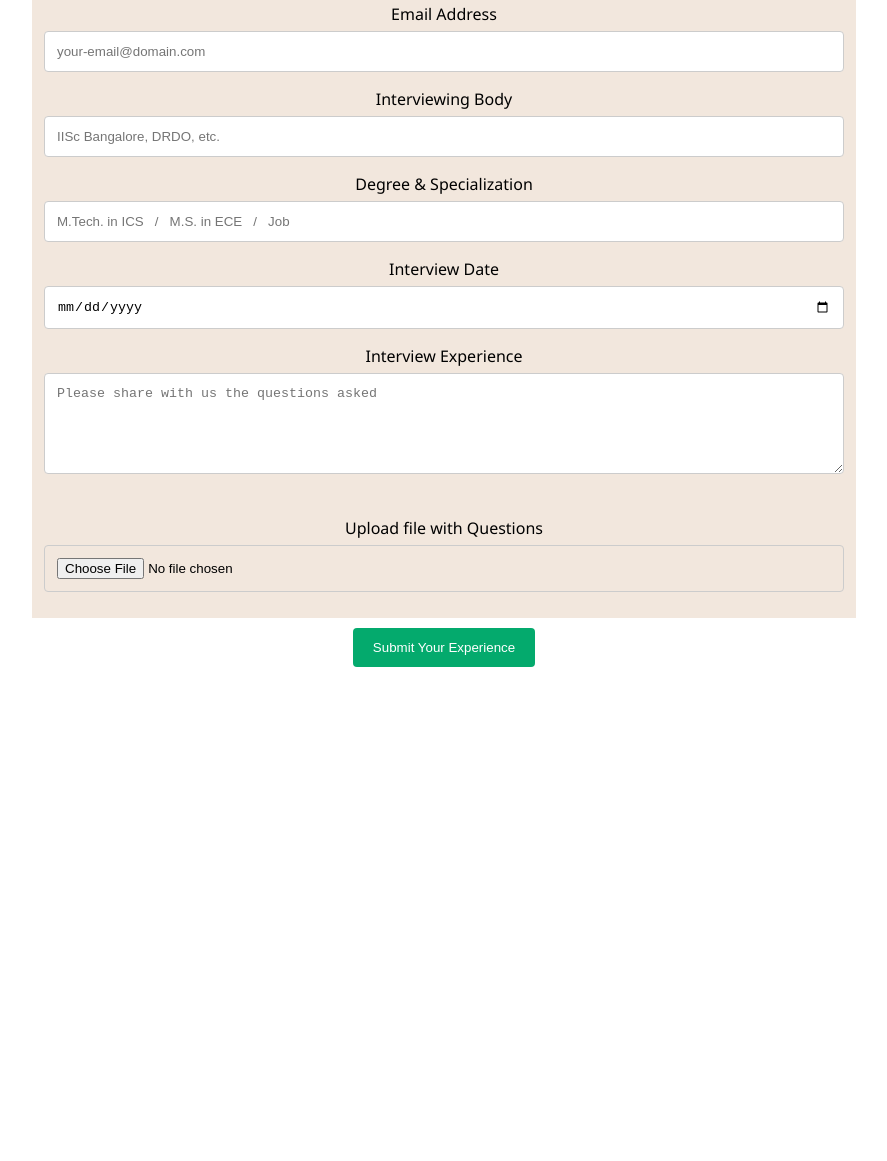
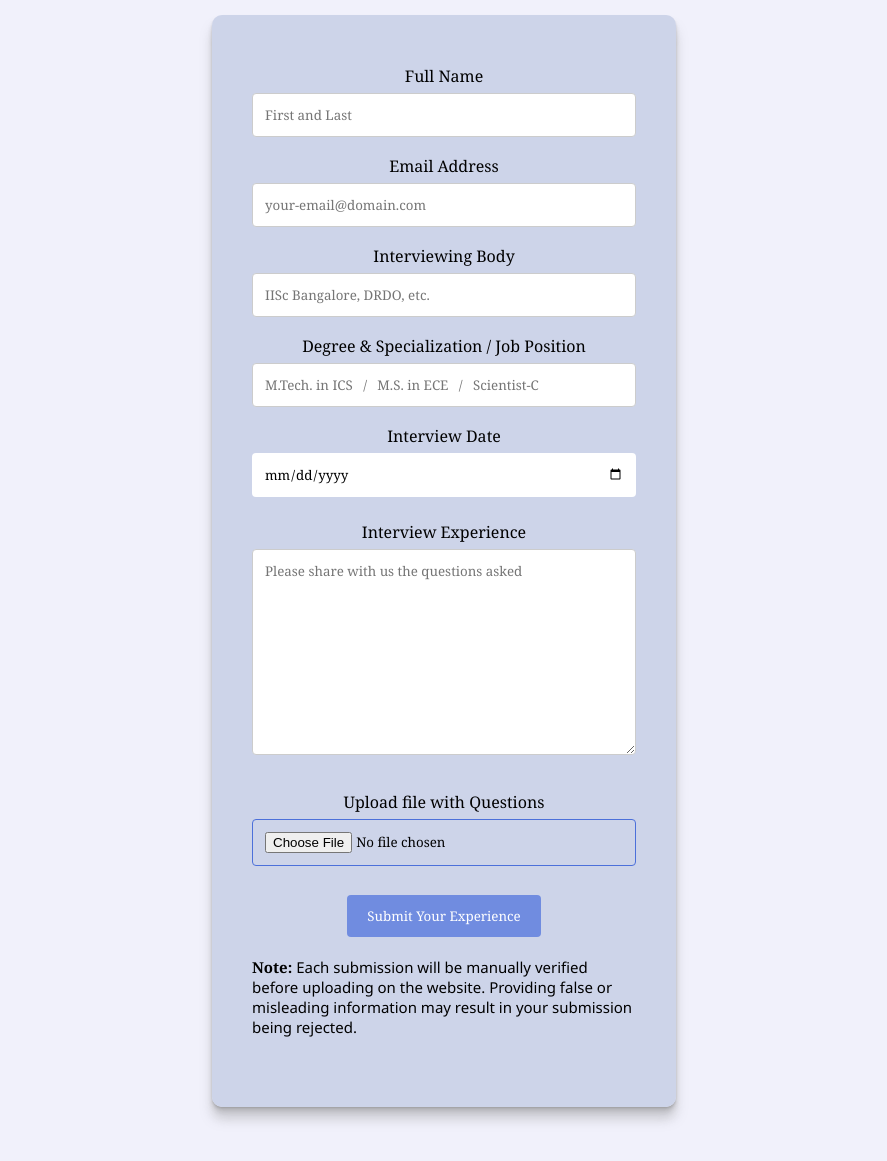
Before and after one commit to Interview-Stories/InterviewStories.github.io, a plain HTML site: page index.html in a window 1280 px wide. Shown: the part 873-2034 px from the top of the page, without its empty margins (196-1083 px from the left). Before the commit the page ends 1558 px from the top, so only its background shows below. Drawn offline with Linux system fonts and the light colour scheme.

Commit message:
updated form and theme

```diff
--- a/index.html
+++ b/index.html
@@ -7,11 +7,11 @@
     <title>✨ Interview Stories ✨</title>
   </head>
   <body>
-    <h1 class="home-heading">Interview Stories</h1>
+    <div>
+      <h1 class="home-heading">Interview Stories</h1>
+    </div>
+    <p class="home-desc">By the students, for the students!</p>
     <center>
-      <p class="home-desc">
-        Interview experiences - by the students, for the students!
-      </p>
       <h2>Master's Degree Admission Interviews</h2>
       <div class="grid-container">
         <div class="card">
@@ -129,6 +129,7 @@
       </div>
       <h2>Want to share YOUR Interview Story with us?</h2>
     </center>
+    <!-- Here is my previous form -->
     <form
       class="form-label"
       action="https://formspree.io/f/xjvnzqly"
@@ -145,7 +146,7 @@
           required=""
         />
         <br />
-        <label for="email-address">Email Address</label>
+        <label class="field-label" for="email-address">Email Address</label>
         <input
           type="email"
           name="_replyto"
@@ -163,12 +164,12 @@
           required=""
         />
         <br />
-        <label for="deg-spec">Degree & Specialization</label>
+        <label for="deg-spec">Degree & Specialization / Job Position</label>
         <input
           type="text"
           name="degree-and-specialization"
           id="degree-specialization"
-          placeholder="M.Tech. in ICS   /   M.S. in ECE   /   Job"
+          placeholder="M.Tech. in ICS   /   M.S. in ECE   /   Scientist-C"
           required=""
         />
         <br />
@@ -182,7 +183,7 @@
         <br />
         <label for="message">Interview Experience</label>
         <textarea
-          rows="5"
+          rows="10"
           name="message"
           id="message"
           placeholder="Please share with us the questions asked"
@@ -196,14 +197,18 @@
           value="Department Contact Form Submission"
         />
         <br />
-        <label>
-          Upload file with Questions
-          <input type="file" name="upload" />
-        </label>
+        <label> Upload file with Questions</label>
+        <input type="file" name="upload" />
+        <br />
+        <center>
+          <input type="submit" value="Submit Your Experience" />
+        </center>
+        <p class="submit-note">
+          <strong>Note: </strong> Each submission will be manually verified
+          before uploading on the website. Providing false or misleading
+          information may result in your submission being rejected.
+        </p>
       </fieldset>
-      <center>
-        <input type="submit" value="Submit Your Experience" />
-      </center>
     </form>
   </body>
 </html>
--- a/resources/css/styles.css
+++ b/resources/css/styles.css
@@ -1,19 +1,38 @@
+/* @font-face {
+    font-family: 'playfair';
+    src: url('resources\fonts\Playfair_Display\static\PlayfairDisplay-Regular.ttf') format('truetype');
+}
+
 @font-face {
-    font-family: "Lora";
-    src: url(resources/fonts/Lora-VariableFont_wght.ttf);
+    font-family: 'majormono';
+    src: url('resources\fonts\Major_Mono_Display\MajorMonoDisplay-Regular.ttf') format('truetype');
+} */
+
+* {
+    font-family: Cambria, Cochin, Georgia, Times, 'Times New Roman', serif
 }
+
+body {
+    background-color: rgb(241, 241, 251);
+}
+
 
 h1 {
     text-align: center;
     margin-bottom: 10px;
-    font-family: Cambria, Cochin, Georgia, Times, 'Times New Roman', serif;
+    margin-top: 0px;
+    /* font-family: 'majormono'; */
+    font-size: 50px;
+    padding: 10px 16px;
+    background: #454555;
+    color: white;
 }
 
 p.home-desc {
     text-align: center;
     margin-bottom: 20px;
-    font-size: lar;
-    font-family: Cambria, Cochin, Georgia, Times, 'Times New Roman', serif;
+    font-size: large;
+    font-family: 'playfair'
 }
 
 h2 {
@@ -39,17 +58,20 @@ footer {
     text-align: center;
 }
 
+.logo-desc {
+    margin: 20px;
+}
+
 
 /* Grow Shadow effect */
 .card {
     background-color: white;
-    margin: 10px;
+    margin: 25px 20px;
     padding: 10px;
     border: 1px solid #e0e0e0;
     border-radius: 8px;
     height: 150px;
     width: 150px;
-    margin-bottom: 5px;
     display: inline-block;
     vertical-align: middle;
     -webkit-transform: perspective(1px) translateZ(0);
@@ -69,14 +91,9 @@ footer {
     transform: scale(1.1);
 }
 
-.form-label {
-    font-family: 'Segoe UI', Tahoma, Geneva, Verdana, sans-serif;
-}
 
 input[type=text],
 input[type=email],
-input[type=file],
-input[type=date],
 select,
 textarea {
     width: 100%;
@@ -91,26 +108,57 @@ textarea {
     /* Make sure that padding and width stays in place */
     margin-top: 6px;
     /* Add a top margin */
-    margin-bottom: 16px;
     /* Bottom margin */
     resize: vertical
         /* Allow the user to vertically resize the textarea (not horizontally) */
 }
 
+input[type=date] {
+    width: 100%;
+    /* Full width */
+    padding: 12px;
+    /* Some padding */
+    border: 0px solid;
+    /* Gray border */
+    border-radius: 4px;
+    /* Rounded borders */
+    box-sizing: border-box;
+    /* Make sure that padding and width stays in place */
+    margin-top: 6px;
+    /* Add a top margin */
+    margin-bottom: 6px;
+}
+
+input[type=file] {
+    width: 100%;
+    /* Full width */
+    padding: 12px;
+    /* Some padding */
+    border: 1px solid rgb(76, 112, 218);
+    /* Gray border */
+    border-radius: 4px;
+    /* Rounded borders */
+    box-sizing: border-box;
+    /* Make sure that padding and width stays in place */
+    margin-top: 6px;
+    /* Add a top margin */
+    margin-bottom: 6px;
+}
+
 /* Style the submit button with a specific background color etc */
 input[type=submit] {
-    background-color: #04AA6D;
+    background-color: rgb(112, 140, 224);
     color: white;
     padding: 12px 20px;
     border: none;
     border-radius: 4px;
     cursor: pointer;
-    margin: 10px;
+    margin-top: 5px;
 }
 
 /* When moving the mouse over the submit button, add a darker green color */
 input[type=submit]:hover {
-    background-color: #45a049;
+    background-color: rgb(147, 167, 228);
 }
 
 /* Add a background color and some padding around the form */
@@ -120,11 +168,44 @@ input[type=submit]:hover {
     padding: 20px;
 }
 
+.form-label {
+    font-family: 'playfair';
+    width: 100%;
+}
 
 fieldset {
-    background-color: rgb(242, 231, 221);
+    font-family: 'playfair';
+    background-color: #f6f0ea;
     border-width: 0px;
-    width: 800px;
-    margin: auto;
-    text-align: center;
+    margin-inline: 400px;
+    /* text-align: center; */
+    display: flex;
+    flex-direction: column;
+    align-items: center;
+    margin-bottom: 100px;
+    padding: 50px 40px;
+    color: black;
+    background: rgb(205, 212, 233);
+    border-radius: 10px;
+    box-shadow: 0 0.4px 0.4px rgba(128, 128, 128, 0.109),
+        0 1px 1px rgba(128, 128, 128, 0.155),
+        0 2.1px 2.1px rgba(128, 128, 128, 0.195),
+        0 4.4px 4.4px rgba(128, 128, 128, 0.241),
+        0 12px 12px rgba(128, 128, 128, 0.35);
 }
+
+field-label {
+    text-align: left;
+}
+
+p.submit-note {
+    margin-top: 20px;
+    font-family: 'Segoe UI', Tahoma, Geneva, Verdana, sans-serif;
+    font-size: 15px;
+    margin-bottom: 20px;
+}
+
+
+
+
+/* ---------------------------- */
```
Also changed, not shown: resources/fonts/Lora-Italic-VariableFont_wght.ttf (deleted), resources/fonts/Lora-VariableFont_wght.ttf (deleted), resources/fonts/Playfair_Display/static/PlayfairDisplay-Italic.ttf (added), resources/fonts/Playfair_Display/static/PlayfairDisplay-Medium.ttf (added), resources/fonts/Playfair_Display/static/PlayfairDisplay-MediumItalic.ttf (added), resources/fonts/Playfair_Display/static/PlayfairDisplay-Regular.ttf (added), resources/fonts/Playfair_Display/static/PlayfairDisplay-SemiBold.ttf (added), resources/fonts/Playfair_Display/static/PlayfairDisplay-SemiBoldItalic.ttf (added), 1 other file.
